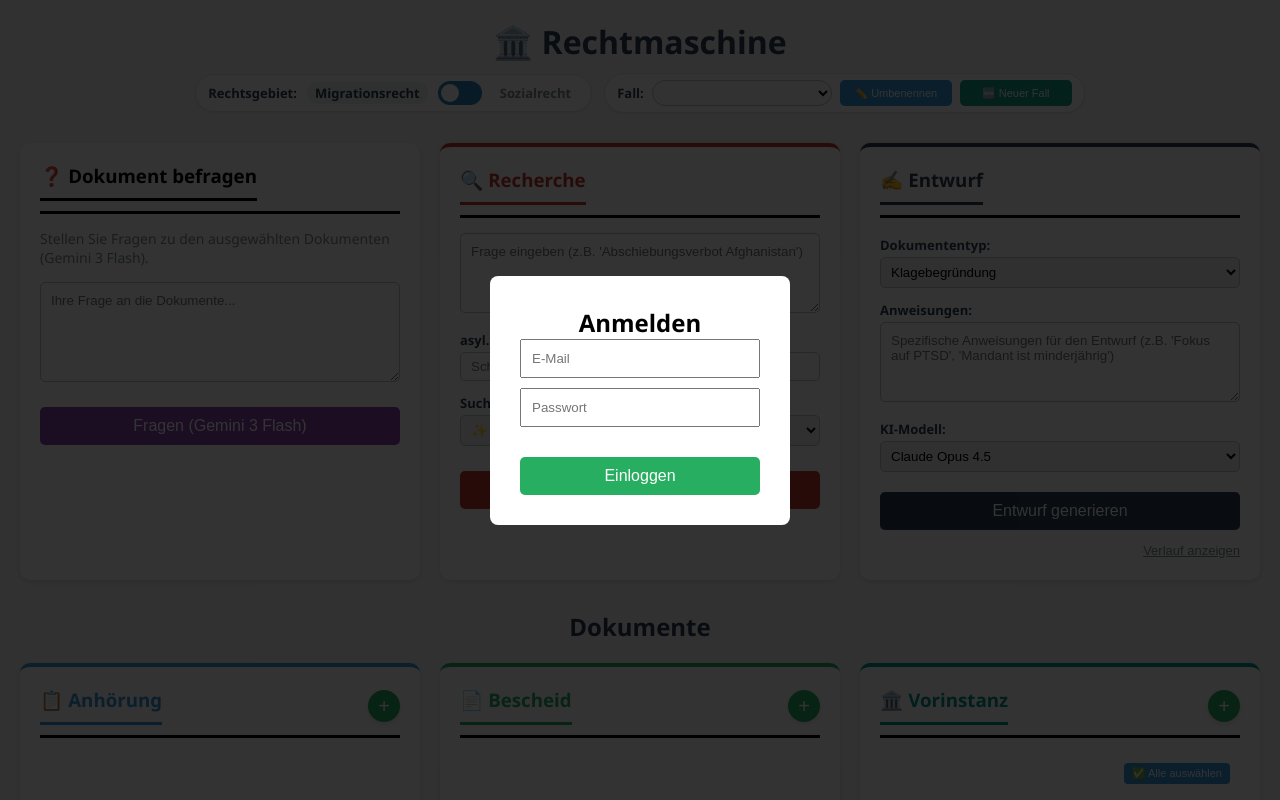
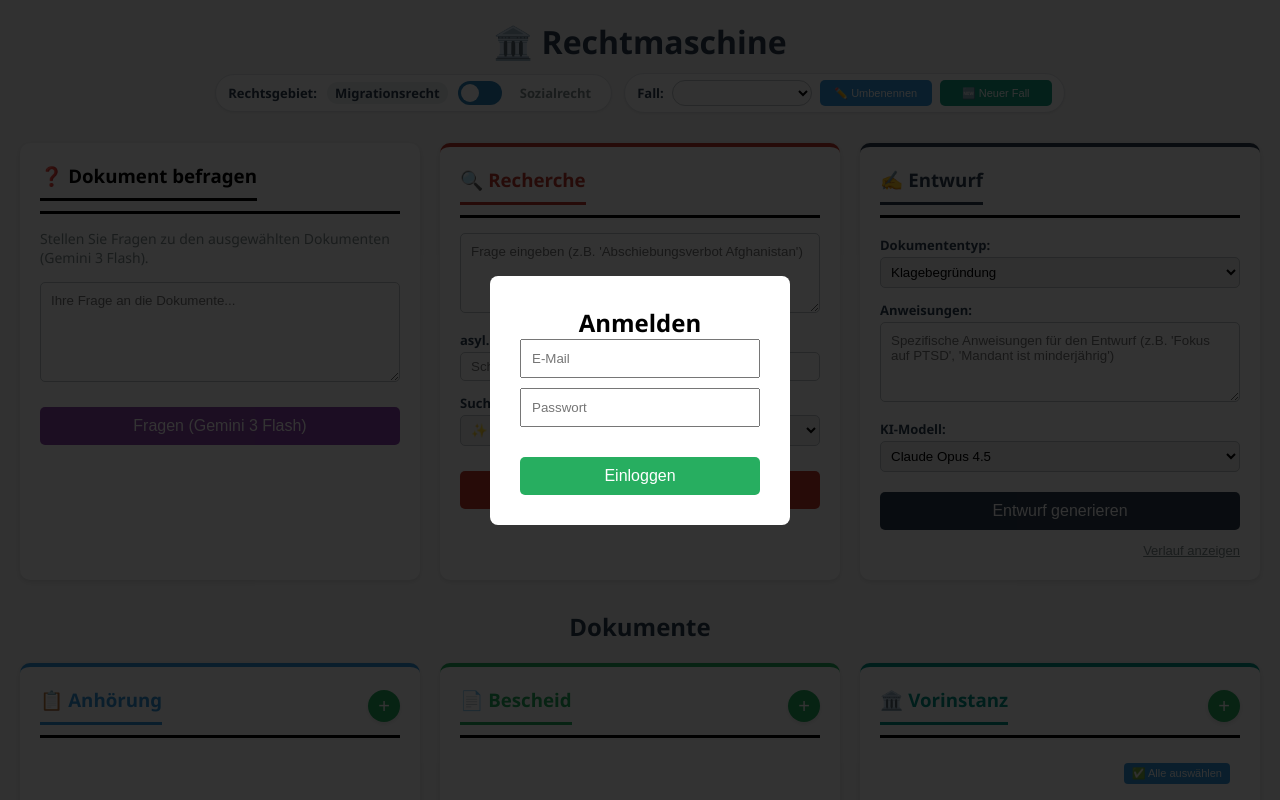
Before and after one commit to derspotter/rechtmaschine, a Python web app: template app/templates/index.html in a window 1280 px wide. Run offline with Jinja, Linux system fonts and the light colour scheme; the template is opened without the code that fills it, so the values that code supplies are empty.

Commit message:
ui: shrink case select width

```diff
--- a/app/static/css/styles.css
+++ b/app/static/css/styles.css
@@ -65,8 +65,12 @@ h1 {
     font-size: 12px;
     height: 26px;
     background: #fbfbfc;
-    width: 180px;
-    min-width: 160px;
+    width: 140px;
+    min-width: 120px;
+    max-width: 160px;
+    overflow: hidden;
+    text-overflow: ellipsis;
+    white-space: nowrap;
 }
 
 .case-controls .btn.btn-small.case-action {
```
